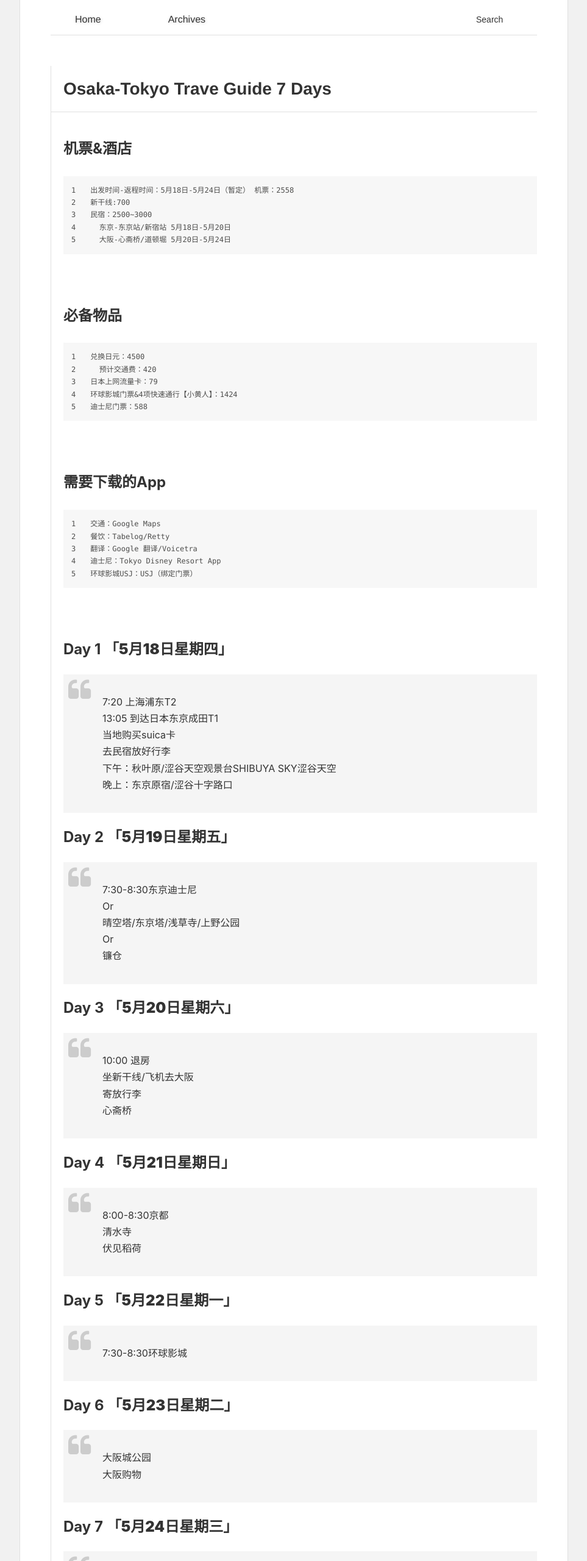
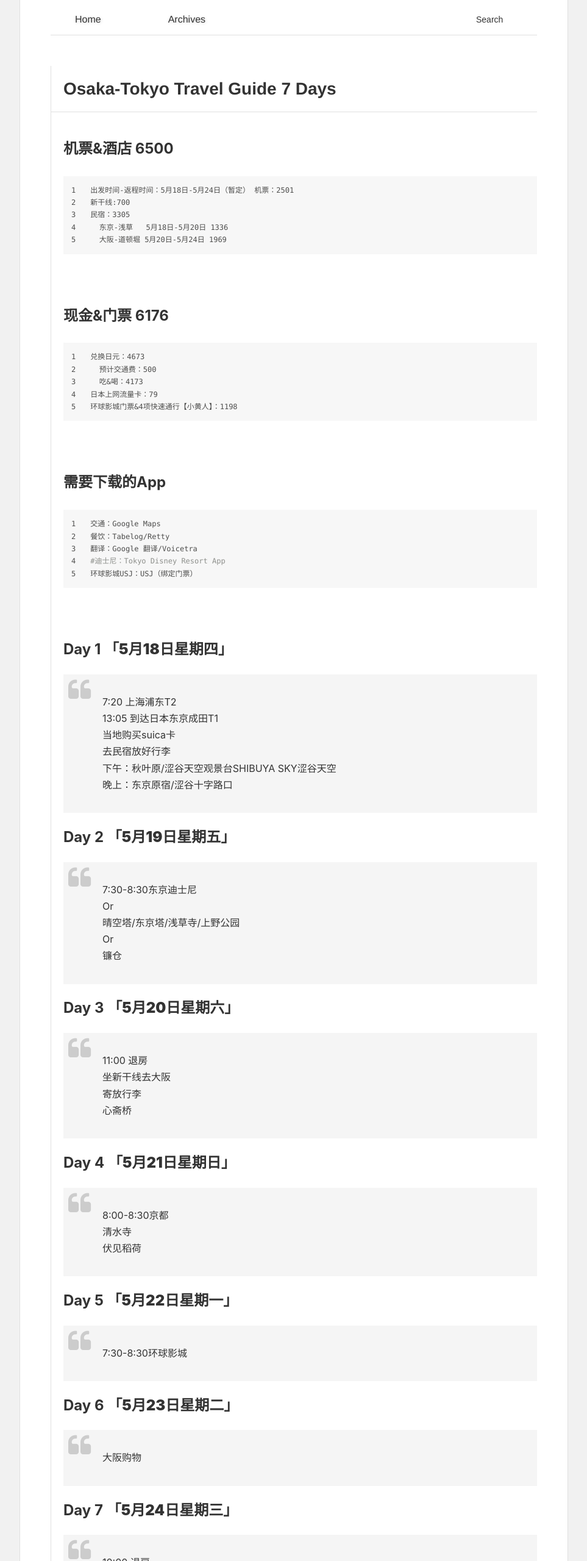
Before and after one commit to PopTartSodo/PopTartSodo.github.io, a plain HTML site: page index.html in a window 1280 px wide. Shown: the part 220-2780 px from the top of the page at 61% size, without its empty margins (158-1121 px from the left). Drawn offline with Linux system fonts and the light colour scheme; a script that the page names is missing.

Commit message:
Site updated: 2023-05-12 00:01:51

```diff
--- a/index.html
+++ b/index.html
@@ -60,7 +60,7 @@
   <article class="post">
 
 
-          <h1><a href="/2023/04/29/Osaka-Tokyo%20Trave%20Guide%207%20Days/">Osaka-Tokyo Trave Guide 7 Days</a></h1>
+          <h1><a href="/2023/04/29/Osaka-Tokyo%20Trave%20Guide%207%20Days/">Osaka-Tokyo Travel Guide 7 Days</a></h1>
 
 
       <div class="post-content ">
@@ -70,13 +70,13 @@
 
 
 
-        <h2 id="机票-amp-酒店"><a href="#机票-amp-酒店" class="headerlink" title="机票&amp;酒店"></a>机票&amp;酒店</h2><figure class="highlight bash"><table><tr><td class="gutter"><pre><span class="line">1</span><br><span class="line">2</span><br><span class="line">3</span><br><span class="line">4</span><br><span class="line">5</span><br></pre></td><td class="code"><pre><span class="line">出发时间-返程时间：5月18日-5月24日（暂定） 机票：2558  </span><br><span class="line">新干线:700  </span><br><span class="line">民宿：2500~3000</span><br><span class="line">  东京-东京站/新宿站 5月18日-5月20日  </span><br><span class="line">  大阪-心斋桥/道顿堀 5月20日-5月24日</span><br></pre></td></tr></table></figure>
+        <h2 id="机票-amp-酒店-6500"><a href="#机票-amp-酒店-6500" class="headerlink" title="机票&amp;酒店 6500"></a>机票&amp;酒店 6500</h2><figure class="highlight bash"><table><tr><td class="gutter"><pre><span class="line">1</span><br><span class="line">2</span><br><span class="line">3</span><br><span class="line">4</span><br><span class="line">5</span><br></pre></td><td class="code"><pre><span class="line">出发时间-返程时间：5月18日-5月24日（暂定） 机票：2501  </span><br><span class="line">新干线:700  </span><br><span class="line">民宿：3305</span><br><span class="line">  东京-浅草   5月18日-5月20日 1336  </span><br><span class="line">  大阪-道顿堀 5月20日-5月24日 1969</span><br></pre></td></tr></table></figure>
 <hr>
-<h2 id="必备物品"><a href="#必备物品" class="headerlink" title="必备物品"></a>必备物品</h2><figure class="highlight bash"><table><tr><td class="gutter"><pre><span class="line">1</span><br><span class="line">2</span><br><span class="line">3</span><br><span class="line">4</span><br><span class="line">5</span><br></pre></td><td class="code"><pre><span class="line">兑换日元：4500  </span><br><span class="line">  预计交通费：420  </span><br><span class="line">日本上网流量卡：79</span><br><span class="line">环球影城门票&amp;4项快速通行【小黄人】：1424  </span><br><span class="line">迪士尼门票：588  </span><br></pre></td></tr></table></figure>
+<h2 id="现金-amp-门票-6176"><a href="#现金-amp-门票-6176" class="headerlink" title="现金&amp;门票 6176"></a>现金&amp;门票 6176</h2><figure class="highlight bash"><table><tr><td class="gutter"><pre><span class="line">1</span><br><span class="line">2</span><br><span class="line">3</span><br><span class="line">4</span><br><span class="line">5</span><br></pre></td><td class="code"><pre><span class="line">兑换日元：4673  </span><br><span class="line">  预计交通费：500  </span><br><span class="line">  吃&amp;喝：4173  </span><br><span class="line">日本上网流量卡：79</span><br><span class="line">环球影城门票&amp;4项快速通行【小黄人】：1198   </span><br></pre></td></tr></table></figure>
 
 
 <hr>
-<h2 id="需要下载的App"><a href="#需要下载的App" class="headerlink" title="需要下载的App"></a>需要下载的App</h2><figure class="highlight bash"><table><tr><td class="gutter"><pre><span class="line">1</span><br><span class="line">2</span><br><span class="line">3</span><br><span class="line">4</span><br><span class="line">5</span><br></pre></td><td class="code"><pre><span class="line">交通：Google Maps </span><br><span class="line">餐饮：Tabelog/Retty  </span><br><span class="line">翻译：Google 翻译/Voicetra  </span><br><span class="line">迪士尼：Tokyo Disney Resort App  </span><br><span class="line">环球影城USJ：USJ（绑定门票）    </span><br></pre></td></tr></table></figure>
+<h2 id="需要下载的App"><a href="#需要下载的App" class="headerlink" title="需要下载的App"></a>需要下载的App</h2><figure class="highlight bash"><table><tr><td class="gutter"><pre><span class="line">1</span><br><span class="line">2</span><br><span class="line">3</span><br><span class="line">4</span><br><span class="line">5</span><br></pre></td><td class="code"><pre><span class="line">交通：Google Maps </span><br><span class="line">餐饮：Tabelog/Retty  </span><br><span class="line">翻译：Google 翻译/Voicetra  </span><br><span class="line"><span class="comment">#迪士尼：Tokyo Disney Resort App  </span></span><br><span class="line">环球影城USJ：USJ（绑定门票）    </span><br></pre></td></tr></table></figure>
 
 <hr>
 <h2 id="Day-1-「5月18日星期四」"><a href="#Day-1-「5月18日星期四」" class="headerlink" title="Day 1  「5月18日星期四」"></a>Day 1  <strong>「5月18日星期四」</strong></h2><blockquote>
@@ -86,7 +86,7 @@
 <p>7:30-8:30东京迪士尼<br>Or<br>晴空塔&#x2F;东京塔&#x2F;浅草寺&#x2F;上野公园<br>Or<br>镰仓</p>
 </blockquote>
 <h2 id="Day-3-「5月20日星期六」"><a href="#Day-3-「5月20日星期六」" class="headerlink" title="Day 3  「5月20日星期六」"></a>Day 3  <strong>「5月20日星期六」</strong></h2><blockquote>
-<p>10:00 退房<br>坐新干线&#x2F;飞机去大阪<br>寄放行李<br>心斋桥</p>
+<p>11:00 退房<br>坐新干线去大阪<br>寄放行李<br>心斋桥</p>
 </blockquote>
 <h2 id="Day-4-「5月21日星期日」"><a href="#Day-4-「5月21日星期日」" class="headerlink" title="Day 4  「5月21日星期日」"></a>Day 4  <strong>「5月21日星期日」</strong></h2><blockquote>
 <p>8:00-8:30京都<br>清水寺<br>伏见稻荷   </p>
@@ -95,10 +95,10 @@
 <p>7:30-8:30环球影城</p>
 </blockquote>
 <h2 id="Day-6-「5月23日星期二」"><a href="#Day-6-「5月23日星期二」" class="headerlink" title="Day 6  「5月23日星期二」"></a>Day 6  <strong>「5月23日星期二」</strong></h2><blockquote>
-<p>大阪城公园<br>大阪购物  </p>
+<p>大阪购物  </p>
 </blockquote>
 <h2 id="Day-7-「5月24日星期三」"><a href="#Day-7-「5月24日星期三」" class="headerlink" title="Day 7  「5月24日星期三」"></a>Day 7  <strong>「5月24日星期三」</strong></h2><blockquote>
-<p>10:00 退房<br>寄存行李<br>18:00 关西机场T1<br>22:00 浦东机场T2，回家</p>
+<p>10:00 退房<br>寄存行李<br>大阪城公园<br>18:00 关西机场T1<br>22:00 浦东机场T2，回家 （中国时间预计21点）</p>
 </blockquote>
 
       </div>
```
Also changed, not shown: 2023/04/29/Osaka-Tokyo Trave Guide 7 Days/index.html (+12 -12 lines), archives/2023/04/index.html (+1 -1 lines), archives/2023/index.html (+1 -1 lines), archives/index.html (+1 -1 lines).
